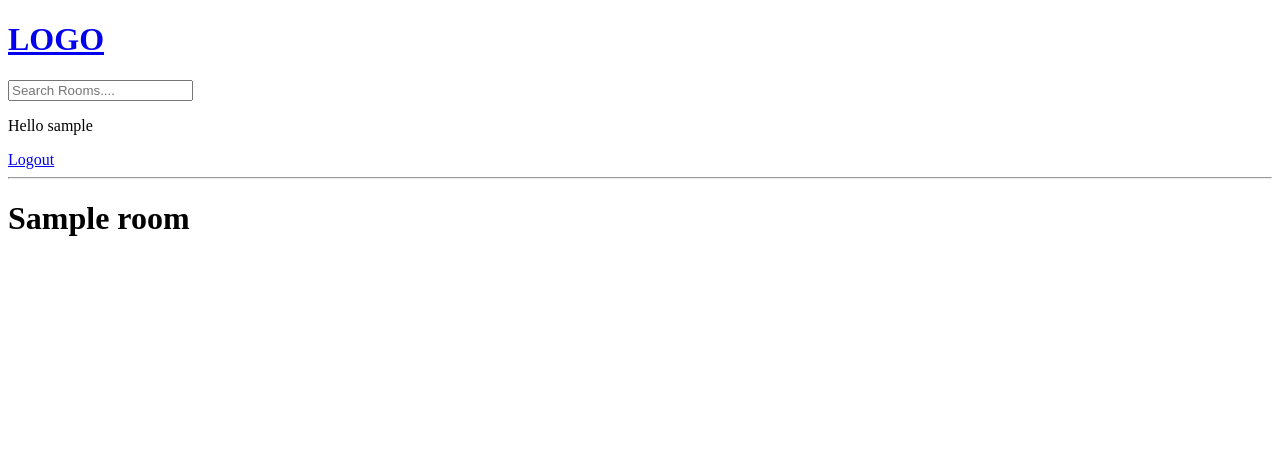
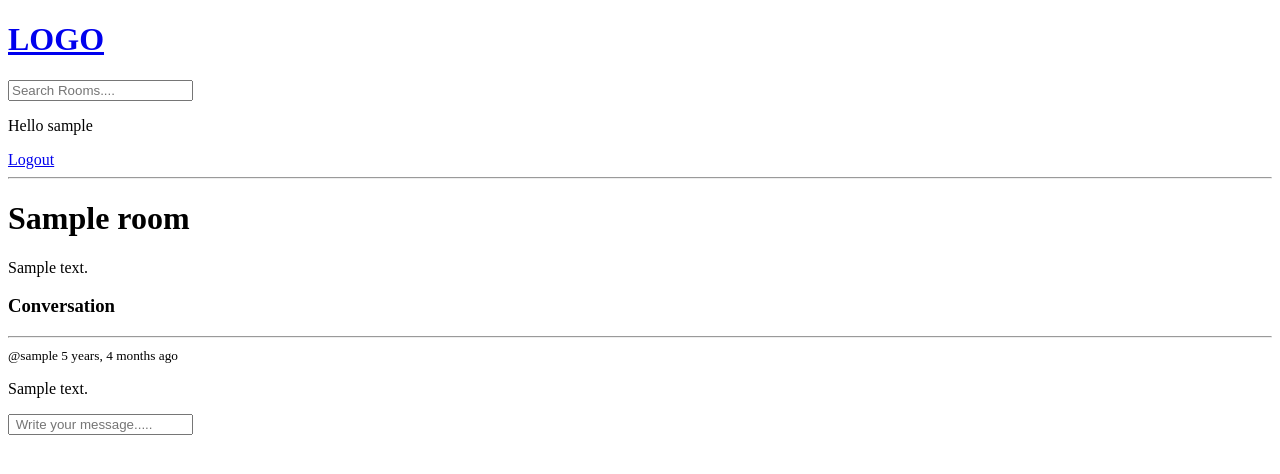
Before and after one commit to tinoe0404/studyCode, a Django app: page /room/1/ in a window 1280 px wide. Shown: the top 474 px of the page. Run offline with Django 5.2, Linux system fonts and the light colour scheme; a user stored in the database is signed in; tables that the repository leaves empty hold one stand-in row (values such as "Sample post").

Commit message:
classroom chat CRUD: update message functionality

```diff
--- a/myapp/templates/myapp/room.html
+++ b/myapp/templates/myapp/room.html
@@ -3,4 +3,29 @@
 {% block content %}
 
 <h1>{{room.name}}</h1>
+
+<p>{{room.description}}</p>
+
+<div class="comment-wrapper">
+
+<h3>Conversation</h3>
+<hr>
+
+{%for message in room_messages%}
+<div>
+   <small>@{{message.user}}  {{message.created|timesince}} ago</small>
+   <p>{{message.body}}</p>
+</div>
+{%endfor%}
+</div>
+
+{%if request.user.is_authenticated %}
+<div class="comment-form">
+    <form method="POST" action="">
+        {% csrf_token%}
+        <input type="text" name="body" placeholder=" Write your message....."/>
+    </form>
+
+</div>
+{%endif%}
 {% endblock %}
--- a/myapp/views.py
+++ b/myapp/views.py
@@ -6,7 +6,7 @@ from django.db.models import Q
 from django.contrib.auth.models import User
 from django.contrib.auth import authenticate, login, logout as auth_logout
 from django.contrib.auth.forms import UserCreationForm
-from .models import Room, Topic
+from .models import Room, Topic, Message
 from .forms import RoomForm
 # Create your views here.
 
@@ -67,7 +67,17 @@ def home(request):
 
 def room(request, pk):
     room = Room.objects.get(id=pk)
-    context = {'room': room}
+    room_messages = room.message_set.all().order_by('-created')
+
+    if request.method == 'POST':
+        message = Message.objects.create(
+            user=request.user,
+            room=room,
+            body=request.POST.get('body')
+        )
+        return redirect('room', pk=room.id)
+
+    context = {'room': room, 'room_messages': room_messages}
     return render(request, 'myapp/room.html', context)
 
 @login_required(login_url='login')
```
